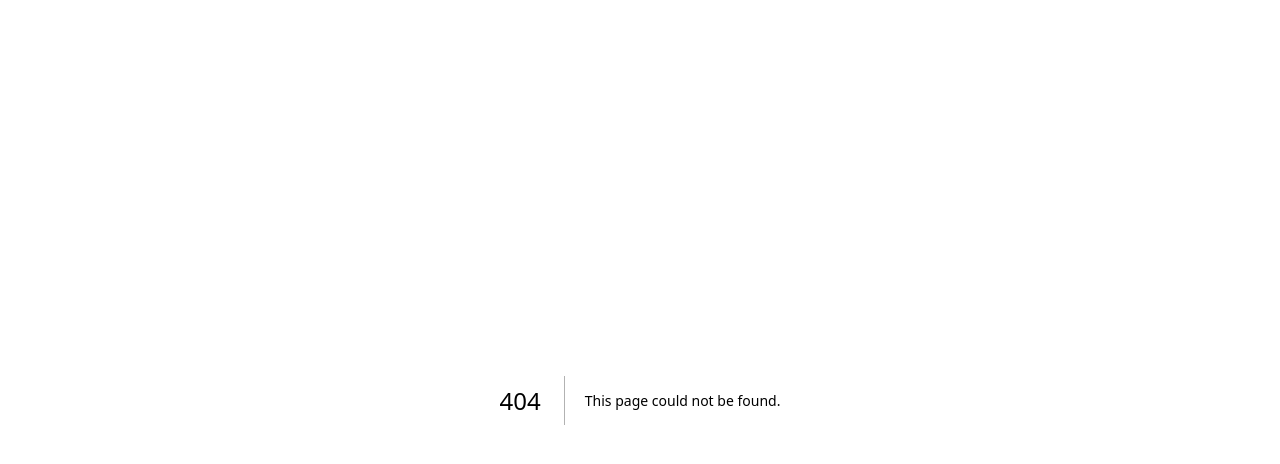
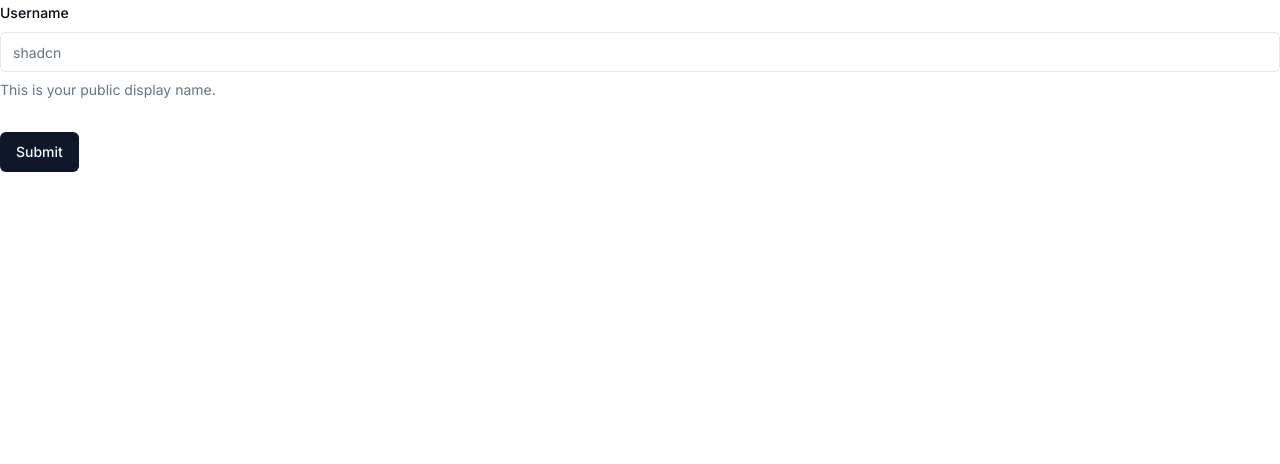
Before and after one commit to blackmax1886/react-hook-form-playground, a Next.js app: page /profile in a window 1280 px wide. Before the commit this address had no page. Shown: the top 464 px of the page. Built offline with nearby package versions, Linux system fonts and the light colour scheme.

Commit message:
Add: sample from official doc

```diff
--- /dev/null
+++ b/src/app/profile/page.tsx
@@ -0,0 +1,55 @@
+"use client"
+
+import { Button } from "@/components/ui/button"
+import { Form, FormControl, FormDescription, FormField, FormItem, FormLabel, FormMessage } from "@/components/ui/form"
+import { Input } from "@/components/ui/input"
+import { zodResolver } from "@hookform/resolvers/zod"
+import { useForm } from "react-hook-form"
+import { z } from "zod"
+
+const formSchema = z.object({
+  username: z.string().min(2, {
+    message: "Username must be at least 2 characters.",
+  }),
+})
+
+export default function ProfileForm() {
+  // 1. Define your form.
+  const form = useForm<z.infer<typeof formSchema>>({
+    resolver: zodResolver(formSchema),
+    defaultValues: {
+      username: "",
+    },
+  })
+
+  // 2. Define a submit handler.
+  function onSubmit(values: z.infer<typeof formSchema>) {
+    // Do something with the form values.
+    // ✅ This will be type-safe and validated.
+    console.log(values)
+  }
+
+  return (
+    <Form {...form}>
+      <form onSubmit={form.handleSubmit(onSubmit)} className="space-y-8">
+        <FormField
+          control={form.control}
+          name="username"
+          render={({ field }) => (
+            <FormItem>
+              <FormLabel>Username</FormLabel>
+              <FormControl>
+                <Input placeholder="shadcn" {...field} />
+              </FormControl>
+              <FormDescription>
+                This is your public display name.
+              </FormDescription>
+              <FormMessage />
+            </FormItem>
+          )}
+        />
+        <Button type="submit">Submit</Button>
+      </form>
+    </Form>
+  )
+}
```
